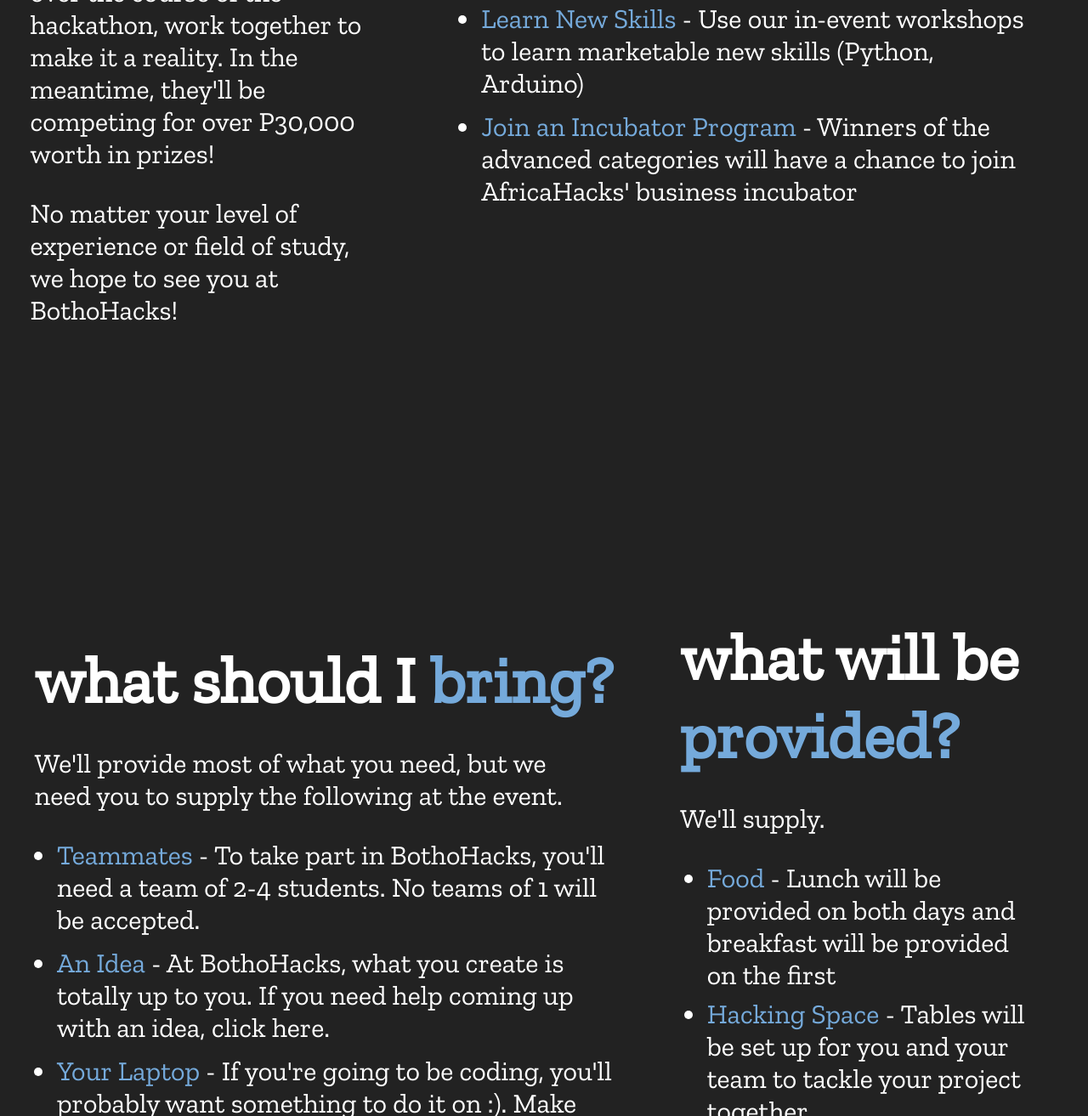
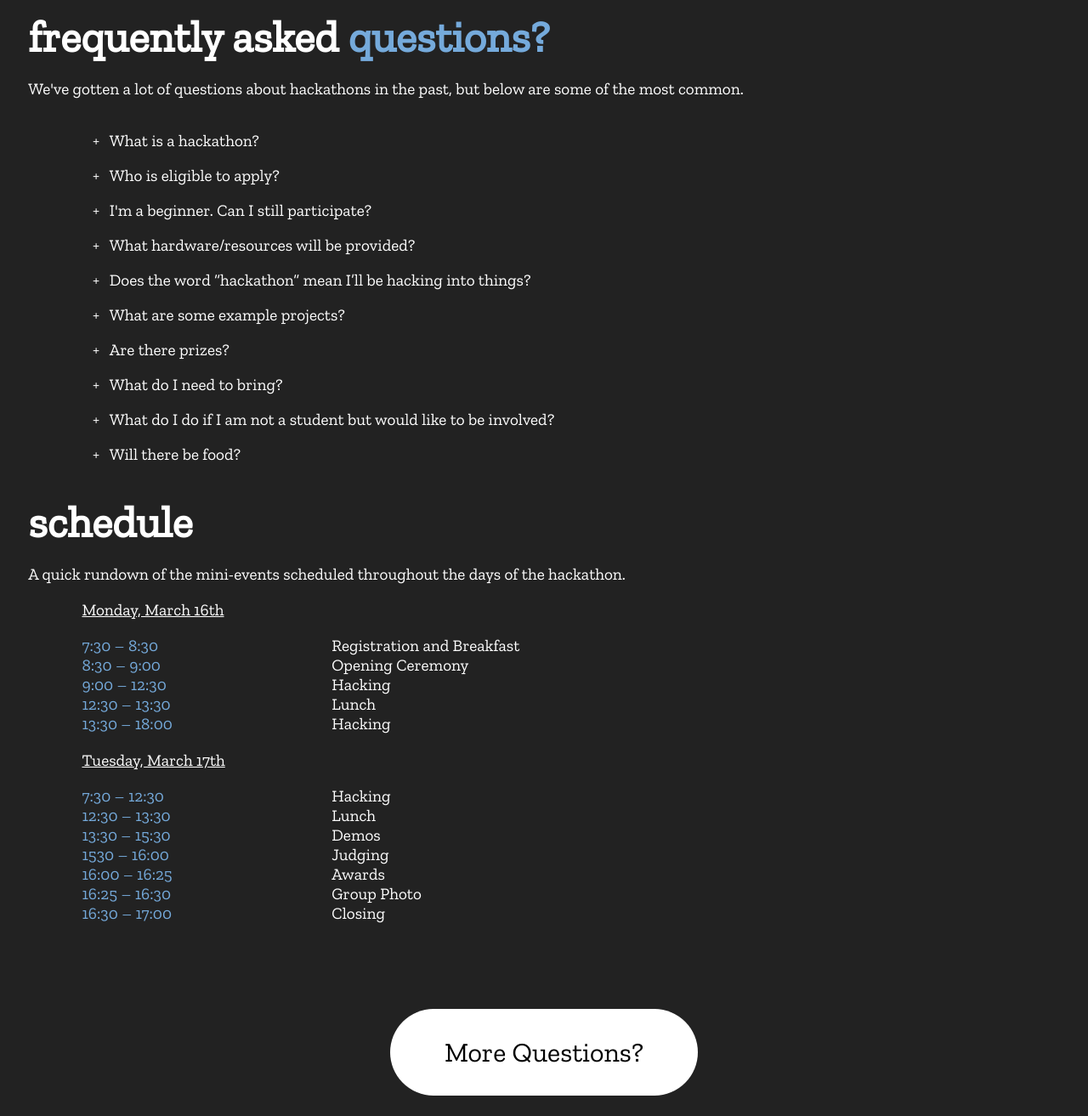
Before and after one commit to BothoHacks/Botswana-Website, a plain HTML site: page index2.html in a window 1280 px wide. Shown: the part 1487-2800 px from the top of the page at 85% size. Drawn offline with nearby package versions, Linux system fonts and the light colour scheme.

Commit message:
ridded of layout

```diff
--- a/index2.css
+++ b/index2.css
@@ -122,29 +122,19 @@ em {
 	height: 20em;
 }
 
-.firstSubtitle {
+.subtitle {
 	/*padding-top:15%;*/
 	text-align:left;
 	font-family:Zilla Slab;
 	color:white;
 	font-weight:600;
 	/*font-size:60px;*/
-	font-size:6vw;
+	font-size:4vw;
 	padding-left: 2%;
 	margin-bottom: 1%;
+  margin-top: 1%;
 }
 
-.firstSubtitle:before {
-	/*padding-top:15%;*/
-	content: 'what is ';
-	color:white;
-}
-
-.firstSubtitle:after {
-	/*padding-top:15%;*/
-	content: 'BothoHacks?';
-	color: #75aadb;
-}
 
 .desc {
 	padding-left: 2%;
@@ -152,7 +142,14 @@ em {
 	text-align:left;
 	font-family:Zilla Slab;
 	color:white;
-	font-size:2em;
+	font-size:1.5vw;
+}
+
+li {
+  font-family:Zilla Slab;
+  color:white;
+  font-size:1.5vw;
+  margin-bottom: 2%;
 }
 
 
@@ -179,28 +176,8 @@ em {
   margin-bottom: 0px;
 }
 
-li {
-  font-family:Zilla Slab;
-  color:white;
-  font-size:2em;
-  margin-bottom: 2%;
-}
 
 
-
-
-.secondSubtitle {
-	/*padding-top:15%;*/
-	text-align:left;
-	font-family:Zilla Slab;
-	color:white;
-	font-weight:600;
-	/*font-size:60px;*/
-	font-size:6vw;
-	/* padding-top:10%; */
-	padding-left: 2%;
-	margin-bottom: 1%;
-}
 
 #day{
 	text-decoration:underline;
@@ -211,7 +188,7 @@ li {
   padding-left: 7%;
   font-family:Zilla Slab;
   color:white;
-  font-size:2em;
+  font-size:1.5vw;
   box-sizing: border-box;
 }
 
@@ -249,91 +226,6 @@ li {
 
 
 
-
-
-
-
-.thirdSubtitle{
-	/*padding-top:15%;*/
-	text-align:left;
-	font-family:Zilla Slab;
-	color:white;
-	font-weight:600;
-	/*font-size:60px;*/
-	font-size:6vw;
-	padding-top:10%;
-	padding-left: 2%;
-	margin-bottom: 1%;
-}
-
-.thirdSubtitle:before {
-	/*padding-top:15%;*/
-	content: 'what should I ';
-	color:white;
-}
-
-.thirdSubtitle:after {
-	/*padding-top:15%;*/
-	content: 'bring?';
-	color: #75aadb;
-}
-
-
-.fourthSubtitle{
-	/*padding-top:15%;*/
-	text-align:left;
-	font-family:Zilla Slab;
-	color:white;
-	font-weight:600;
-	/*font-size:60px;*/
-	font-size:6vw;
-	padding-top:10%;
-	padding-left: 2%;
-	margin-bottom: 1%;
-}
-
-.fourthSubtitle:before {
-	/*padding-top:15%;*/
-	content: "what will be ";
-	color:white;
-}
-
-.fourthSubtitle:after {
-	/*padding-top:15%;*/
-	content: 'provided?';
-	color: #75aadb;
-}
-
-
-.fifthSubtitle{
-	/*padding-top:15%;*/
-	text-align:left;
-	font-family:Zilla Slab;
-	color:white;
-	font-weight:600;
-	/*font-size:60px;*/
-	font-size:6vw;
-	padding-top:10%;
-	padding-left: 2%;
-	margin-bottom: 1%;
-}
-
-.fifthSubtitle:before {
-	/*padding-top:15%;*/
-	content: "frequently asked ";
-	color:white;
-}
-
-.fifthSubtitle:after {
-	/*padding-top:15%;*/
-	content: 'questions';
-	color: #75aadb;
-}
-
-
-
-
-
 /*Add some spacing*/
 .faq-section{
 	margin: 0 0 0 8%;
@@ -352,7 +244,7 @@ li {
 	display: none\9; /* IE8 and below */
 /*	margin: 0;*/
 	width: 100%;
-	height: 2em;
+	height: 1vw;
 	margin: 0 10% 0 0%;
 }
 
@@ -362,7 +254,7 @@ li {
 	font-size: 1em;
 	transition: all .15s ease-out;
 	font-family: Zilla Slab;
-	margin-left: 2.5em;
+	margin-left: 1.5vw;
 	/* Clipping text */
 	text-overflow: ellipsis;
 	white-space: nowrap;
@@ -382,7 +274,7 @@ li {
 /*	text-indent: -.9em;*/
 	cursor: pointer;
 	display: block;
-	font-size: 2em;
+	font-size: 1.5vw;
 	display: block;
 	position: relative;
 	font-family: Zilla Slab;
--- a/index2.html
+++ b/index2.html
@@ -38,16 +38,14 @@
     <div class = "sec">
 
       <div class="FP">
-        <p class=firstSubtitle></p>
+        <p class=subtitle>what's <em>BothoHacks?</em></p>
         <p class="desc"> BothoHacks is a nationwide hackathon for students in Botswana! It will be a 2-day creative marathon where students come together in teams and use their skills to take on real-world technical challenges and projects. In groups of 2 to 4, students will come up with an idea, and over the course of the hackathon, work together to make it a reality. In the meantime, they'll be competing for over P30,000 worth in prizes!</p>
         <p class="desc">No matter your level of experience or field of study, we hope to see you at BothoHacks!</p>
-        <div class="spacer" style="height:12em"></div>
         <div class="spacer"></div>
       </div>
 
       <div style="margin-left: 4%"  class="SP">
-        <p class=secondSubtitle><em>why</em> should I come?</p>
-        <p class="desc">The perks of coming to our hackathon</p>
+        <p class=subtitle><em>why</em> should I come?</p>
         <ul>
           <li><em>FREE Admission</em> - There's no cost to come to BothoHacks! Just bring your team, your idea, and your laptop.</li>
           <li><em>Win Prizes</em> - Over P30,000 in prizes will be awarded at BothoHacks!</li>
@@ -63,17 +61,15 @@
 
     <div class = "sec">
       <div class="SP">
-        <p id="desc3" class=thirdSubtitle></p>
-        <p class="desc"> We'll provide most of what you need, but we need you to supply the following at the event.</p>
+        <p id="desc3" class=subtitle>what should I <em>bring?<em></p>
         <ul>
           <li><em>Teammates</em> - To take part in BothoHacks, you'll need a team of 2-4 students. No teams of 1 will be accepted.</li>
           <li><em>An Idea</em> - At BothoHacks, what you create is totally up to you. If you need help coming up with an idea, click here.</li>
           <li><em>Your Laptop</em> - If you're going to be coding, you'll probably want something to do it on :). Make sure to bring your charger too!</li>
         </ul>
       </div>
-      <div  style="margin-left: 4%"  class="FP">
-        <p id="desc4" class=fourthSubtitle></p>
-        <p class="desc"> We'll supply.</p>
+      <div  style="margin-left: 2%; margin-right: 1%;" class="FP">
+        <p id="desc4" class=subtitle>what's <em>provided?</em></p>
         <ul>
           <li><em>Food</em> - Lunch will be provided on both days and breakfast will be provided on the first</li>
           <li><em>Hacking Space</em> - Tables will be set up for you and your team to tackle your project together</li>
@@ -84,9 +80,7 @@
 
 
     <div class = "sec">
-
-      <!-- <div class="SP"> -->
-      <p id="desc5" class=fifthSubtitle></p>
+      <p id="desc5" class=subtitle>frequently asked <em>questions?</em></p>
       <p class="desc"> We've gotten a lot of questions about hackathons in the past, but below are some of the most common.</p>
       <section class="faq-section">
         <input type="checkbox" id="q1">
@@ -132,29 +126,133 @@
 
 
       </section>
-      <!-- </div> -->
-
-      <!-- <div  style="margin-left: 4%"  class="FP">
-        <p class=secondSubtitle>why should I come?</p>
-        <p class="desc">The perks of coming to BothoHacks</p>
-      </div> -->
     </div>
 
 
 
 
+    <div style="padding-top: 2vw;"class="sec">
+      <p class=subtitle>schedule</p>
+      <p class="desc">A quick rundown of the mini-events scheduled throughout the days of the hackathon.</p>
 
-    <br></br>
+      <p id="day" class="desc">Monday, March 16th</p>
+      <div class="schedule">
+        <div class="row">
+          <div class="column left">
+            <p class="event">7:30 – 8:30</p>
+          </div>
+          <div class="column right">
+            <p class="event">Registration and Breakfast</p>
+          </div>
+        </div>
+        <div class="row">
+          <div class="column left">
+            <p class="event">8:30 – 9:00</p>
+          </div>
+          <div class="column right">
+            <p class="event">Opening Ceremony</p>
+          </div>
+        </div>
+        <div class="row">
+          <div class="column left">
+            <p class="event">9:00 – 12:30</p>
+          </div>
+          <div class="column right">
+            <p class="event">Hacking</p>
+          </div>
+        </div>
+        <div class="row">
+          <div class="column left">
+            <p class="event">12:30  – 13:30</p>
+          </div>
+          <div class="column right">
+            <p class="event">Lunch</p>
+          </div>
+        </div>
+        <div class="row">
+          <div class="column left">
+            <p class="event">13:30  – 18:00</p>
+          </div>
+          <div class="column right">
+            <p class="event">Hacking</p>
+          </div>
+        </div>
+      </div>
 
-
-    <div class="spacer" style="height:12em"></div>
-      <div class="buttonsContainer">
-        <div style="margin-top: 10%"  class="buttonBox">
-          <a href=mailto:info@bothohacks.org><button class="button">More Questions?</button></a>
+      <p id="day" class="desc">Tuesday, March 17th</p>
+      <div class="schedule">
+        <div class="row">
+          <div class="column left">
+            <p class="event">7:30   – 12:30</p>
+          </div>
+          <div class="column right">
+            <p class="event">Hacking</p>
+          </div>
+        </div>
+        <div class="row">
+          <div class="column left">
+            <p class="event">12:30  – 13:30 </p>
+          </div>
+          <div class="column right">
+            <p class="event">Lunch</p>
+          </div>
+        </div>
+        <div class="row">
+          <div class="column left">
+            <p class="event">13:30  – 15:30</p>
+          </div>
+          <div class="column right">
+            <p class="event">Demos</p>
+          </div>
+        </div>
+        <div class="row">
+          <div class="column left">
+            <p class="event">1530   – 16:00</p>
+          </div>
+          <div class="column right">
+            <p class="event">Judging</p>
+          </div>
+        </div>
+        <div class="row">
+          <div class="column left">
+            <p class="event">16:00  – 16:25</p>
+          </div>
+          <div class="column right">
+            <p class="event">Awards</p>
+          </div>
+        </div>
+        <div class="row">
+          <div class="column left">
+            <p class="event">16:25  – 16:30</p>
+          </div>
+          <div class="column right">
+            <p class="event">Group Photo</p>
+          </div>
+        </div>
+        <div class="row">
+          <div class="column left">
+            <p class="event">16:30  – 17:00</p>
+          </div>
+          <div class="column right">
+            <p class="event">Closing</p>
+          </div>
         </div>
       </div>
     </div>
 
 
+
+    <br>
+
+
+    <div class="spacer" style="height:12em"></div>
+    <div class="buttonsContainer">
+      <div style="margin-top: 10%"  class="buttonBox">
+        <a href=mailto:info@bothohacks.org><button class="button">More Questions?</button></a>
+      </div>
+    </div>
+  </div>
+
+
   </body>
 </html>
```
